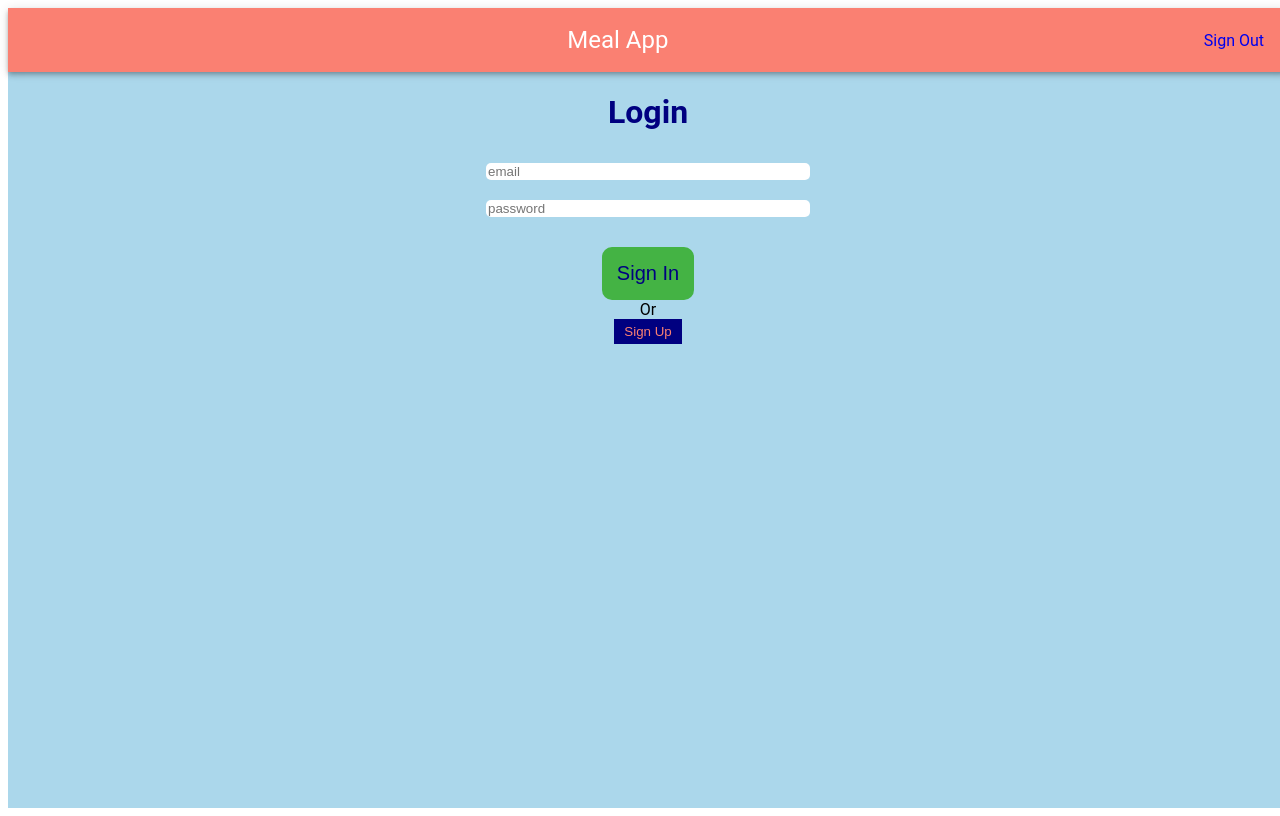
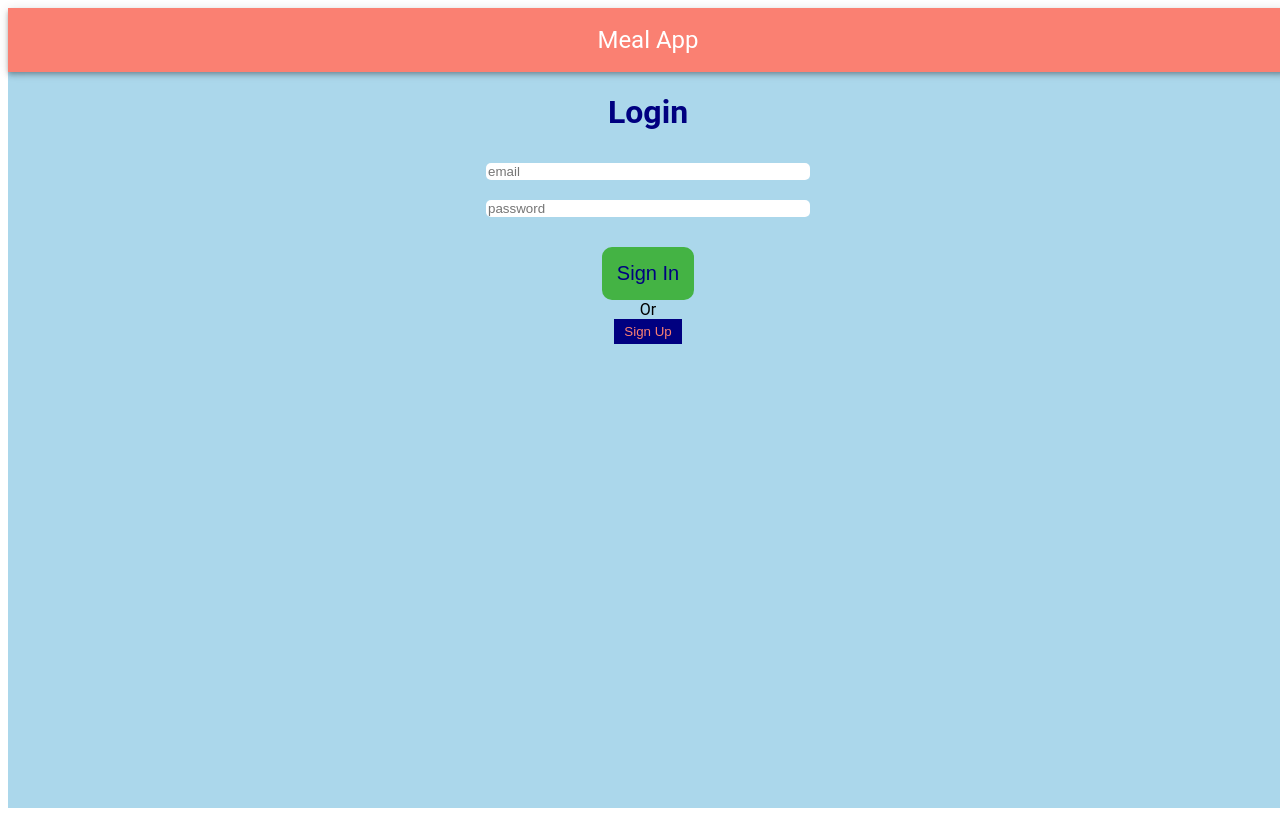
Before and after one commit to cwills02/meal-app, a React (Create React App) app: page / in a window 1280 px wide. Built offline with nearby package versions, Linux system fonts and the light colour scheme; no server answers.

Commit message:
fixing header title centering

```diff
--- a/src/AppBar.js
+++ b/src/AppBar.js
@@ -5,15 +5,19 @@ import Toolbar from '@mui/material/Toolbar';
 import Typography from '@mui/material/Typography';
 import IconButton from '@mui/material/IconButton';
 import MenuIcon from '@mui/icons-material/Menu';
-import { Link } from 'react-router-dom';
+import { Link, useLocation } from 'react-router-dom';
 import { auth } from './Firebase';
 
 export default function ButtonAppBar({setDisplaySideBar, displaySideBar, signUserOut}) {
+  let location = useLocation();
+
   let currentURL = window.location.href;
   let titlePosition;
   if(currentURL.includes('meal-db-portfolio.web.app/meal/')) {
     titlePosition = '3.5vw';
   }
+
+  console.log(location);
 
   return (
     <Box sx={{ flexGrow: 1 }}>
@@ -37,7 +41,7 @@ export default function ButtonAppBar({setDisplaySideBar, displaySideBar, signUse
             Meal App
           </Typography>
           {
-            currentURL !== 'https://meal-db-portfolio.web.app/'
+            !location.pathname === '/'
             &&
             <Link style={{textDecoration: 'none'}} onClick={() => signUserOut(auth)} to='/'>Sign Out
             </Link>
```
